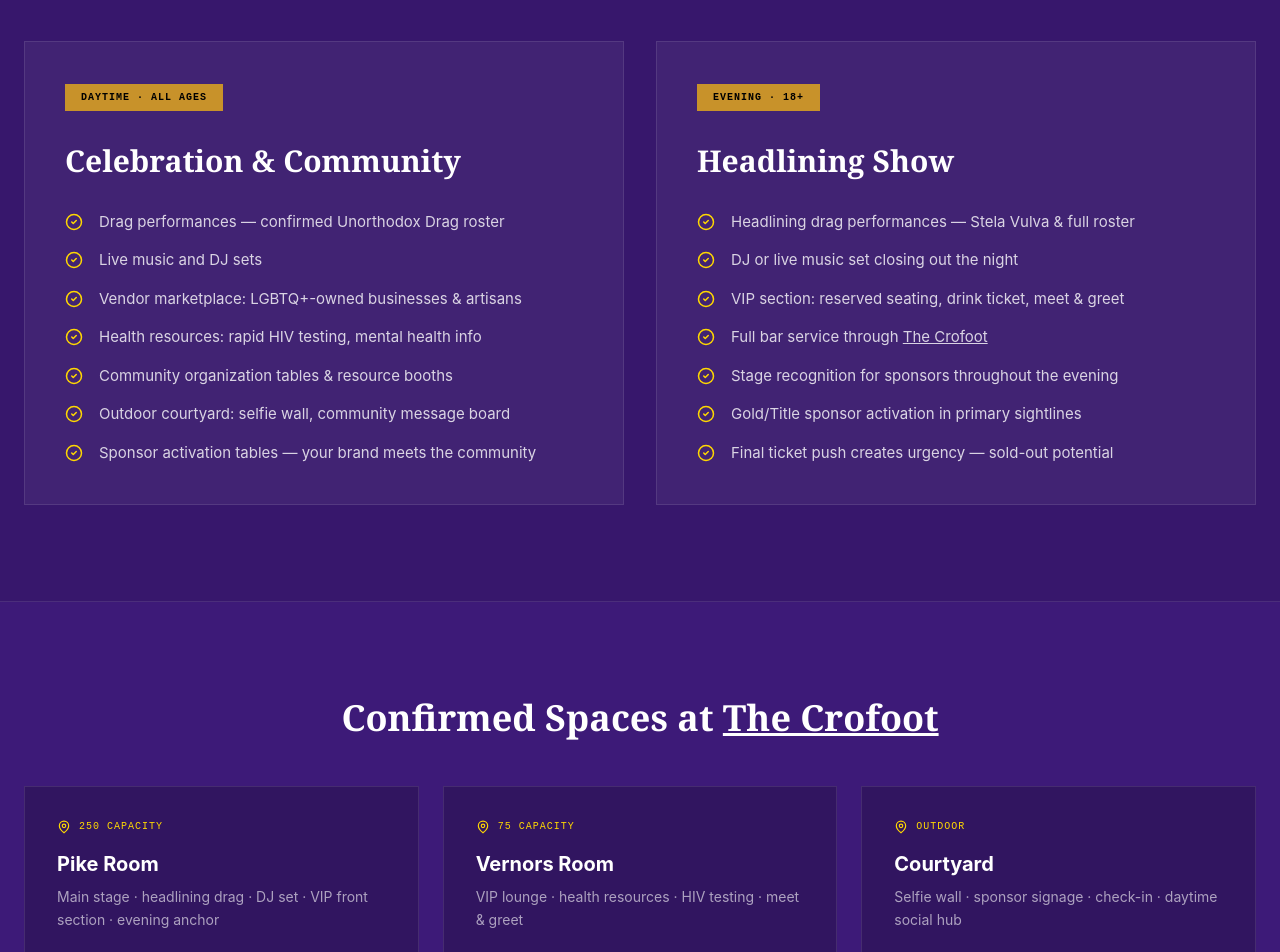
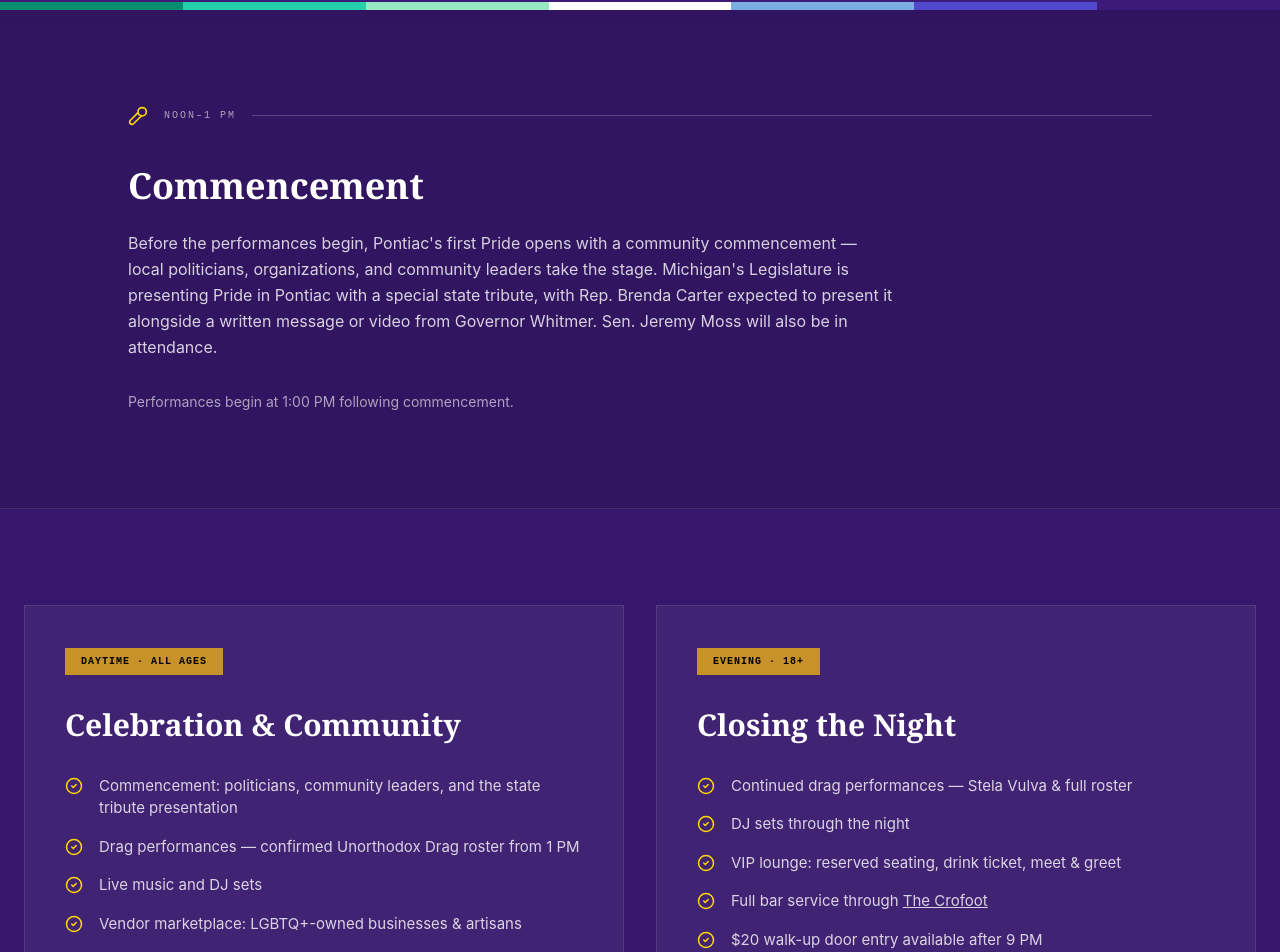
Before and after one commit to brokenbartender/pride-in-pontiac-2026, a React (Vite) app: page /schedule in a window 1280 px wide. Shown: the part 715-1667 px from the top of the page. Built offline with nearby package versions, Linux system fonts and the light colour scheme; no server answers.

Commit message:
Rebuild Schedule page: add commencement/tribute block, fix venue capacities (add missing Cafe), 18+ throughout, 2AM close, remove sponsor-pitch language from attendee bullets

```diff
--- a/src/pages/Schedule.tsx
+++ b/src/pages/Schedule.tsx
@@ -1,6 +1,6 @@
 import { PrideStripe } from "../components/PrideStripe";
 import { GayMenStripe } from "../components/GayMenStripe";
-import { Clock, MapPin, CheckCircle2 } from "lucide-react";
+import { Clock, MapPin, CheckCircle2, Mic2 } from "lucide-react";
 import { FAQAccordion } from "../components/FAQAccordion";
 
 export function Schedule() {
@@ -16,11 +16,27 @@ export function Schedule() {
           A Full Day <br/>of <span className="italic text-pride-gold-light">Pride.</span>
         </h1>
         <p className="text-xl text-pride-white/80 max-w-2xl leading-relaxed">
-          Held at <a href="https://thecrofoot.com" target="_blank" rel="noopener noreferrer" className="underline hover:text-pride-gold transition-colors">The Crofoot</a> in the heart of Pontiac, the event features a daytime marketplace and an evening mainstage show.
+          Held at <a href="https://thecrofoot.com" target="_blank" rel="noopener noreferrer" className="underline hover:text-pride-gold transition-colors">The Crofoot</a> in the heart of Pontiac, the day opens with a community commencement, moves into an all-ages daytime celebration, and closes out with an 18+ evening show running until 2 AM.
         </p>
       </div>
 
       <GayMenStripe className="w-full h-2 shadow-lg relative z-10" />
+
+      {/* Commencement */}
+      <section className="bg-pride-black/20 py-24 px-6 border-b border-pride-white/10">
+        <div className="max-w-5xl mx-auto">
+          <div className="flex items-center gap-4 mb-10">
+            <Mic2 size={20} className="text-pride-gold-light" />
+            <span className="font-mono text-[10px] tracking-[0.2em] uppercase text-pride-white/60">Noon–1 PM</span>
+            <div className="flex-1 h-px bg-pride-white/20"></div>
+          </div>
+          <h2 className="font-serif font-black text-3xl md:text-4xl mb-6">Commencement</h2>
+          <p className="text-pride-white/80 leading-relaxed max-w-3xl mb-8">
+            Before the performances begin, Pontiac's first Pride opens with a community commencement — local politicians, organizations, and community leaders take the stage. Michigan's Legislature is presenting Pride in Pontiac with a special state tribute, with Rep. Brenda Carter expected to present it alongside a written message or video from Governor Whitmer. Sen. Jeremy Moss will also be in attendance.
+          </p>
+          <p className="text-pride-white/60 text-sm">Performances begin at 1:00 PM following commencement.</p>
+        </div>
+      </section>
 
       {/* Programming Grid */}
       <section className="bg-pride-black/10 py-24 px-6 border-b border-pride-white/10">
@@ -31,13 +47,13 @@ export function Schedule() {
             <h3 className="font-serif font-bold text-3xl mb-8">Celebration & Community</h3>
             <ul className="space-y-4">
               {[
-                "Drag performances — confirmed Unorthodox Drag roster",
+                "Commencement: politicians, community leaders, and the state tribute presentation",
+                "Drag performances — confirmed Unorthodox Drag roster from 1 PM",
                 "Live music and DJ sets",
                 "Vendor marketplace: LGBTQ+-owned businesses & artisans",
-                "Health resources: rapid HIV testing, mental health info",
+                "Health resources: rapid HIV testing, mental health info (Café)",
                 "Community organization tables & resource booths",
-                "Outdoor courtyard: selfie wall, community message board",
-                "Sponsor activation tables — your brand meets the community"
+                "Outdoor courtyard: selfie wall, community message board"
               ].map((item, i) => (
                 <li key={i} className="flex gap-4 items-start text-[15px] text-pride-white/80">
                   <CheckCircle2 size={18} className="text-pride-gold-light shrink-0 mt-0.5" />
@@ -49,16 +65,16 @@ export function Schedule() {
 
           <div className="bg-pride-white/5 border border-pride-white/10 p-10 hover:bg-pride-white/10 transition-colors">
             <span className="inline-block bg-pride-gold text-pride-black font-mono text-[10px] tracking-widest uppercase font-bold px-4 py-1.5 mb-8">Evening &middot; 18+</span>
-            <h3 className="font-serif font-bold text-3xl mb-8">Headlining Show</h3>
+            <h3 className="font-serif font-bold text-3xl mb-8">Closing the Night</h3>
             <ul className="space-y-4">
               {[
-                "Headlining drag performances — Stela Vulva & full roster",
-                "DJ or live music set closing out the night",
-                "VIP section: reserved seating, drink ticket, meet & greet",
+                "Continued drag performances — Stela Vulva & full roster",
+                "DJ sets through the night",
+                "VIP lounge: reserved seating, drink ticket, meet & greet",
                 <span key="crofoot">Full bar service through <a href="https://thecrofoot.com" target="_blank" rel="noopener noreferrer" className="underline hover:text-pride-gold transition-colors">The Crofoot</a></span>,
-                "Stage recognition for sponsors throughout the evening",
-                "Gold/Title sponsor activation in primary sightlines",
-                "Final ticket push creates urgency — sold-out potential"
+                "$20 walk-up door entry available after 9 PM",
+                "Alise King closes out the night",
+                "Runs until close at 2 AM"
               ].map((item, i) => (
                 <li key={i} className="flex gap-4 items-start text-[15px] text-pride-white/80">
                   <CheckCircle2 size={18} className="text-pride-gold-light shrink-0 mt-0.5" />
@@ -74,21 +90,26 @@ export function Schedule() {
       <section className="py-24 px-6 max-w-7xl mx-auto">
         <h2 className="font-serif font-black text-4xl mb-12 text-center">Confirmed Spaces at <a href="https://thecrofoot.com" target="_blank" rel="noopener noreferrer" className="underline hover:text-pride-gold transition-colors">The Crofoot</a></h2>
 
-        <div className="grid grid-cols-1 md:grid-cols-3 gap-6">
+        <div className="grid grid-cols-1 md:grid-cols-4 gap-6">
           <div className="bg-pride-black/20 border border-pride-white/10 p-8 flex flex-col">
             <span className="font-mono text-[10px] text-pride-gold-light tracking-widest uppercase mb-4 flex items-center gap-2"><MapPin size={14}/> 250 Capacity</span>
             <h4 className="font-sans font-bold text-xl mb-2">Pike Room</h4>
-            <p className="text-sm text-pride-white/60 leading-relaxed">Main stage &middot; headlining drag &middot; DJ set &middot; VIP front section &middot; evening anchor</p>
+            <p className="text-sm text-pride-white/60 leading-relaxed">Main stage &middot; commencement &middot; drag performances &middot; DJ sets &middot; evening anchor</p>
+          </div>
+          <div className="bg-pride-black/20 border border-pride-white/10 p-8 flex flex-col">
+            <span className="font-mono text-[10px] text-pride-gold-light tracking-widest uppercase mb-4 flex items-center gap-2"><MapPin size={14}/> ~100 Capacity</span>
+            <h4 className="font-sans font-bold text-xl mb-2">Vernors Room</h4>
+            <p className="text-sm text-pride-white/60 leading-relaxed">Main bar &middot; open all day</p>
           </div>
           <div className="bg-pride-black/20 border border-pride-white/10 p-8 flex flex-col">
             <span className="font-mono text-[10px] text-pride-gold-light tracking-widest uppercase mb-4 flex items-center gap-2"><MapPin size={14}/> 75 Capacity</span>
-            <h4 className="font-sans font-bold text-xl mb-2">Vernors Room</h4>
-            <p className="text-sm text-pride-white/60 leading-relaxed">VIP lounge &middot; health resources &middot; HIV testing &middot; meet & greet</p>
+            <h4 className="font-sans font-bold text-xl mb-2">Café</h4>
+            <p className="text-sm text-pride-white/60 leading-relaxed">Health resource village by day (alcohol-free) &middot; VIP lounge in the evening</p>
           </div>
           <div className="bg-pride-black/20 border border-pride-white/10 p-8 flex flex-col">
-            <span className="font-mono text-[10px] text-pride-gold-light tracking-widest uppercase mb-4 flex items-center gap-2"><MapPin size={14}/> Outdoor</span>
-            <h4 className="font-sans font-bold text-xl mb-2">Courtyard</h4>
-            <p className="text-sm text-pride-white/60 leading-relaxed">Selfie wall &middot; sponsor signage &middot; check-in &middot; daytime social hub</p>
+            <span className="font-mono text-[10px] text-pride-gold-light tracking-widest uppercase mb-4 flex items-center gap-2"><MapPin size={14}/> 75 Capacity</span>
+            <h4 className="font-sans font-bold text-xl mb-2">Patio</h4>
+            <p className="text-sm text-pride-white/60 leading-relaxed">Selfie wall &middot; sponsor signage &middot; daytime social hub &middot; evening chill/smoking area</p>
           </div>
         </div>
       </section>
@@ -104,11 +125,11 @@ export function Schedule() {
           <FAQAccordion faqs={[
             {
               q: "What is the timeline for the day?",
-              a: "The daytime community marketplace runs from 1:00 PM to 6:00 PM and is open to all ages. The venue transitions between 6:00 PM and 7:00 PM. Evening 18+ performances begin inside the Pike Room at 8:00 PM."
+              a: "Doors open at noon with a free, all-ages community commencement — local politicians, organizations, and community leaders speak, including a special state tribute. Performances begin at 1:00 PM. Free entry runs through 3 PM; a GA ticket is required after that. Starting at 7:30 PM the event is 18+. After 9 PM, $20 walk-up door entry is available. The night runs until close at 2 AM, with Alise King closing out the show."
             },
             {
               q: "What are the age restrictions?",
-              a: "The daytime programming (1:00 PM to 6:00 PM) is open to all ages. The evening headlining show (8:00 PM onwards) is 18+."
+              a: "Daytime programming (noon–7:30 PM) is open to all ages. Starting at 7:30 PM, entry requires guests to be 18+ with valid ID."
             },
             {
               q: "Where should I park?",
@@ -116,7 +137,7 @@ export function Schedule() {
             },
             {
               q: "Is The Crofoot accessible?",
-              a: "Yes. The main floor venues including the Pike Room, Vernors Room, and outdoor Courtyard are wheelchair accessible. Accessible restrooms are located on the main floor. Please contact us ahead of time if you need specific accommodations so we can reserve seamless viewing."
+              a: "Yes. The main floor venues including the Pike Room, Vernors Room, Café, and Patio are wheelchair accessible. Accessible restrooms are located on the main floor. Please contact us ahead of time if you need specific accommodations so we can reserve seamless viewing."
             },
             {
               q: "Are there ins and outs?",
```
